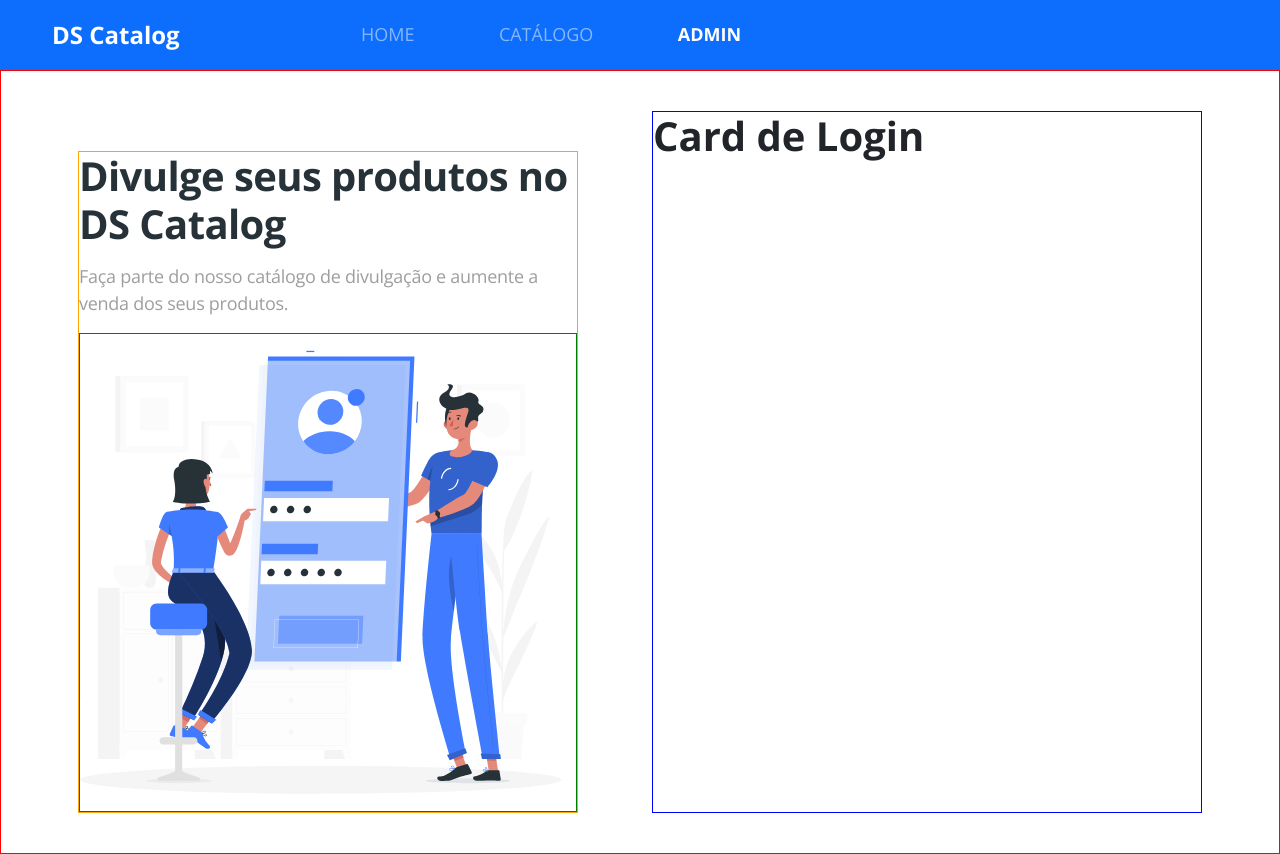
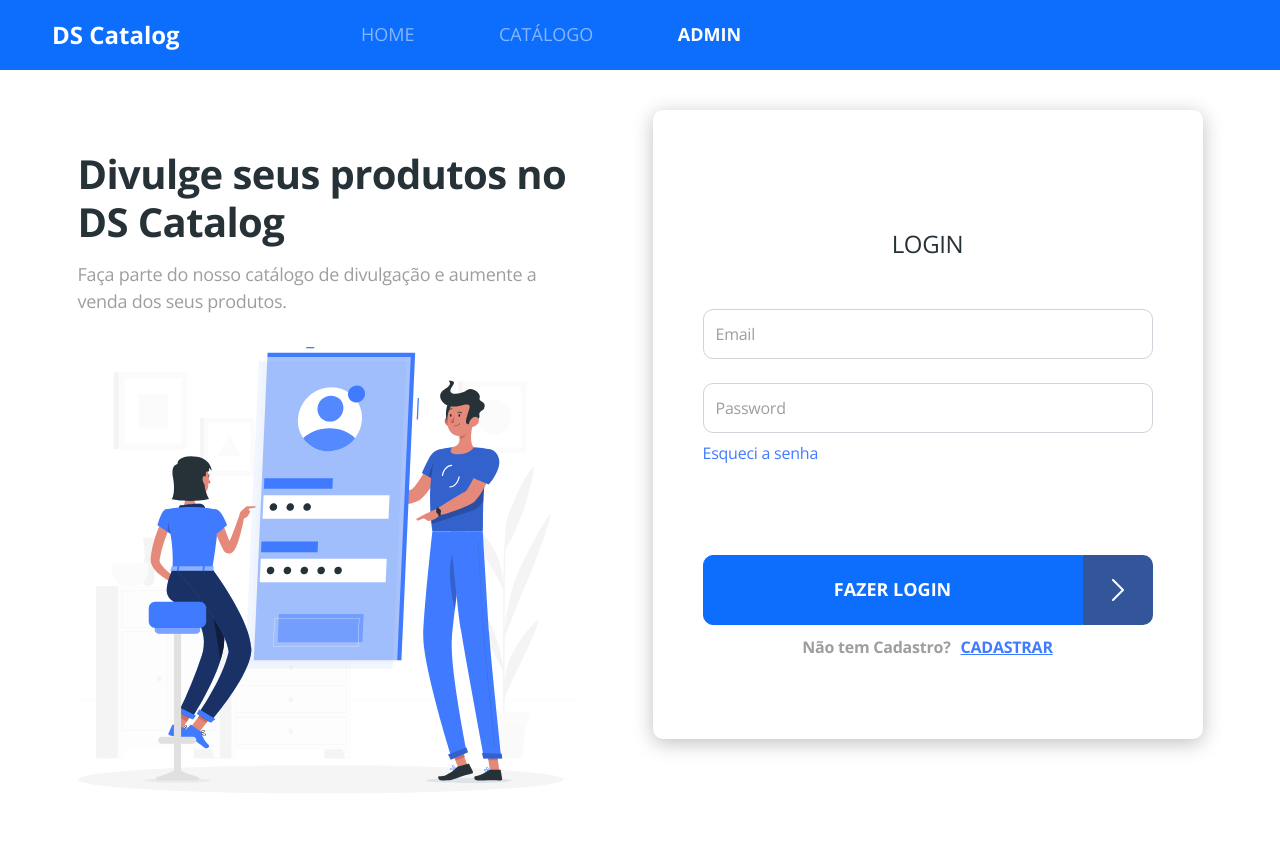
Before and after one commit to Paulojosep/dscatalog, a React (Create React App) app in the folder frontweb/: page /admin/auth/login in a window 1280 px wide. Built offline with nearby package versions, Linux system fonts and the light colour scheme; no server answers.

Commit message:
Login card styling

```diff
--- a/frontweb/src/App.css
+++ b/frontweb/src/App.css
@@ -4,12 +4,18 @@
   font-family: 'Open Sans', sans-serif;
 }
 
-h1, h2, h3, h4, h5, h6 {
+h1,
+h2,
+h3,
+h4,
+h5,
+h6 {
   font-weight: 700;
   margin-bottom: 0;
 }
 
-a, a:hover {
+a,
+a:hover {
   text-decoration: none;
   color: unset;
 }
@@ -19,3 +25,14 @@
   box-shadow: 0px 4px 20px rgba(0, 0, 0, 0.25);
   border-radius: 10px;
 }
+
+.base-input {
+  border-radius: 10px;
+  font-size: 1em;
+  letter-spacing: -0.015em;
+  color: #263238;
+  height: 50px;
+}
+.base-input::placeholder {
+  color: #9e9e9e;
+}
--- a/frontweb/src/components/ButtonIcon/styles.css
+++ b/frontweb/src/components/ButtonIcon/styles.css
@@ -3,6 +3,7 @@
 }
 
 .btn-container button {
+  width: calc(100% - 50px);
   border-radius: 10px 0px 0px 10px;
 }
 
@@ -29,6 +30,10 @@
     height: 70px;
   }
 
+  .btn-container button {
+    width: calc(100% - 70px);
+  }
+
   .btn h6 {
     font-size: 18px;
   }
--- /dev/null
+++ b/frontweb/src/pages/Admin/Auth/Login/index.tsx
@@ -0,0 +1,41 @@
+import { Link } from 'react-router-dom';
+import ButtonIcon from '../../../../components/ButtonIcon';
+import './styles.css';
+const Login = () => {
+  return (
+    <div className="base-card login-card">
+      <h1>LOGIN</h1>
+      <form>
+        <div className="mb-4">
+          <input
+            type="text"
+            className="form-control base-input"
+            placeholder="Email"
+            name="username"
+          />
+        </div>
+        <div className="mb-2">
+          <input
+            type="password"
+            className="form-control base-input "
+            placeholder="Password"
+            name="password"
+          />
+        </div>
+        <Link to="/admin/auth/recover" className="login-link-recover">
+          Esqueci a senha
+        </Link>
+        <div className="login-submit">
+          <ButtonIcon text="Fazer login" />
+        </div>
+        <div className="signup-container">
+          <span className="not-registered">Não tem Cadastro?</span>
+          <Link to="/admin/auth/register" className="login-link-register">
+            CADASTRAR
+          </Link>
+        </div>
+      </form>
+    </div>
+  );
+};
+export default Login;
--- /dev/null
+++ b/frontweb/src/pages/Admin/Auth/Login/styles.css
@@ -0,0 +1,52 @@
+.base-card {
+  padding: 20px;
+  font-size: 16px;
+}
+
+.login-card h1 {
+  font-size: 1.5em;
+  font-weight: normal;
+  text-align: center;
+  letter-spacing: -0.015em;
+  color: #263238;
+  text-transform: uppercase;
+  margin-top: 70px;
+  margin-bottom: 50px;
+}
+
+.login-link-recover {
+  font-size: 1em;
+  letter-spacing: -0.015em;
+  color: #407bff;
+  display: block;
+  margin-bottom: 90px;
+}
+.login-link-register {
+  font-weight: bold;
+  font-size: 1em;
+  text-align: center;
+  letter-spacing: -0.015em;
+  text-decoration-line: underline;
+  color: #407bff;
+  margin-left: 10px;
+}
+.login-submit {
+  margin-bottom: 10px;
+}
+.not-registered {
+  font-weight: bold;
+  font-size: 1em;
+  text-align: center;
+  letter-spacing: -0.015em;
+  color: #9e9e9e;
+}
+.signup-container {
+  text-align: center;
+  margin-bottom: 30px;
+}
+
+@media (min-width: 576px) {
+    .login-card {
+        padding: 50px;
+    }
+}
--- a/frontweb/src/pages/Admin/Auth/index.tsx
+++ b/frontweb/src/pages/Admin/Auth/index.tsx
@@ -1,6 +1,7 @@
 import { ReactComponent as AuthImage } from '../../../assets/images/auth-image.svg';
 import { Route, Switch } from 'react-router-dom';
 import './styles.css';
+import Login from './Login';
 
 const Auth = () => {
   return (
@@ -16,7 +17,7 @@
       <div className="auth-form-container">
         <Switch>
           <Route path="/admin/auth/login">
-            <h1>Card de Login</h1>
+            <Login />
           </Route>
           <Route path="/admin/auth/signup">
             <h1>Card de Signup</h1>
--- a/frontweb/src/pages/Admin/Auth/styles.css
+++ b/frontweb/src/pages/Admin/Auth/styles.css
@@ -2,17 +2,14 @@
   display: flex;
   justify-content: space-around;
   padding: 20px;
-  border: 1px solid red;
 }
 
 .auth-banner-container {
   display: none;
-  border: 1px solid orange;
 }
 
 .auth-form-container {
   width: 100%;
-  border: 1px solid blue;
 }
 
 @media (min-width: 576px) {
@@ -54,7 +51,6 @@
 
   .auth-banner-container svg {
     width: 100%;
-    border: 1px solid green;
   }
 }
 
```
Lines whose indentation alone changed are shown as unchanged.
